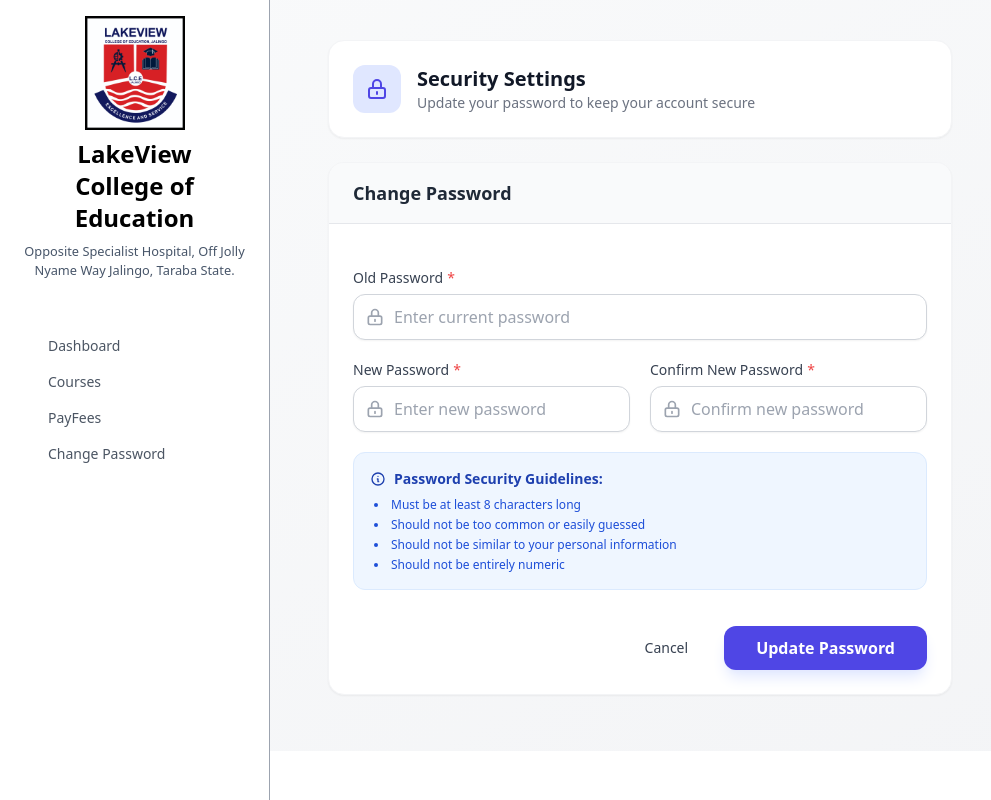
After one commit to Pheebemi/lake-view-college, a Django app: template templates/accounts/change_password.html in a window 1280 px wide. The commit adds this page. Shown: the whole page, without its empty margins (0-991 px from the left). Run offline with Django 5.2, Linux system fonts and the light colour scheme; the template is opened without the code that fills it, so the values that code supplies are empty; style sheets or scripts are compiled from the project's sources; some libraries are stand-ins or nearby versions.

Commit message:
change password function

```diff
--- a/accounts/urls.py
+++ b/accounts/urls.py
@@ -11,6 +11,7 @@ urlpatterns = [
     path('student-profile/', views.student_profile, name='student_profile'),
     path('staff-profile/', views.staff_profile, name='staff_profile'),
     path('edit-student-profile/', views.edit_student_profile, name='edit_student_profile'),
+    path('change-password/', views.change_password, name='change_password'),
     path('edit-staff-profile/', views.edit_staff_profile, name='edit_staff_profile'),
     path('create-course/', course_views.create_course, name='create_course'),
     path('manage-courses/', course_views.manage_courses, name='manage_courses'),
--- /dev/null
+++ b/templates/accounts/change_password.html
@@ -0,0 +1,111 @@
+{% extends 'layout/student_dash_layout.html' %}
+{% load static %}
+
+{% block title %}Change Password{% endblock %}
+
+{% block layout %}
+<div class="flex-1 w-full min-w-0 page-wrapper overflow-hidden">
+    <main class="h-full overflow-y-auto max-w-full pt-4 pb-8 bg-gradient-to-br from-gray-50 to-gray-100">
+        <div class="p-6 max-w-2xl mx-auto space-y-6">
+
+            <!-- Header -->
+            <div class="bg-white rounded-2xl p-6 shadow-sm border border-gray-100">
+                <div class="flex items-center space-x-4">
+                    <div class="p-3 bg-indigo-100 rounded-xl">
+                        <svg class="w-6 h-6 text-indigo-600" fill="none" stroke="currentColor" viewBox="0 0 24 24">
+                            <path stroke-linecap="round" stroke-linejoin="round" stroke-width="2" d="M12 15v2m-6 4h12a2 2 0 002-2v-6a2 2 0 00-2-2H6a2 2 0 00-2 2v6a2 2 0 002 2zm10-10V7a4 4 0 00-8 0v4h8z"></path>
+                        </svg>
+                    </div>
+                    <div>
+                        <h1 class="text-xl font-bold text-gray-900">Security Settings</h1>
+                        <p class="text-sm text-gray-500">Update your password to keep your account secure</p>
+                    </div>
+                </div>
+            </div>
+
+            <!-- Change Password Form -->
+            <div class="bg-white rounded-2xl shadow-sm border border-gray-100 overflow-hidden">
+                <div class="bg-gray-50 px-6 py-4 border-b border-gray-200">
+                    <h2 class="text-lg font-semibold text-gray-800">Change Password</h2>
+                </div>
+
+                <form method="POST" class="p-6 space-y-5">
+                    {% csrf_token %}
+
+                    <!-- Old Password -->
+                    <div class="space-y-1.5">
+                        <label for="old_password" class="text-sm font-medium text-gray-700 flex items-center">
+                            Old Password <span class="text-red-500 ml-1">*</span>
+                        </label>
+                        <div class="relative">
+                            <span class="absolute inset-y-0 left-0 pl-3 flex items-center text-gray-400">
+                                <svg class="w-5 h-5" fill="none" stroke="currentColor" viewBox="0 0 24 24"><path stroke-linecap="round" stroke-linejoin="round" stroke-width="2" d="M12 15v2m-6 4h12a2 2 0 002-2v-6a2 2 0 00-2-2H6a2 2 0 00-2 2v6a2 2 0 002 2zm10-10V7a4 4 0 00-8 0v4h8z"></path></svg>
+                            </span>
+                            <input type="password" name="old_password" id="old_password" required
+                                class="block w-full pl-10 pr-3 py-2.5 border border-gray-300 rounded-xl text-gray-900 focus:ring-2 focus:ring-indigo-500 focus:border-indigo-500 transition shadow-sm"
+                                placeholder="Enter current password">
+                        </div>
+                    </div>
+
+                    <div class="grid grid-cols-1 md:grid-cols-2 gap-5">
+                        <!-- New Password -->
+                        <div class="space-y-1.5">
+                            <label for="new_password" class="text-sm font-medium text-gray-700 flex items-center">
+                                New Password <span class="text-red-500 ml-1">*</span>
+                            </label>
+                            <div class="relative">
+                                <span class="absolute inset-y-0 left-0 pl-3 flex items-center text-gray-400">
+                                    <svg class="w-5 h-5" fill="none" stroke="currentColor" viewBox="0 0 24 24"><path stroke-linecap="round" stroke-linejoin="round" stroke-width="2" d="M12 15v2m-6 4h12a2 2 0 002-2v-6a2 2 0 00-2-2H6a2 2 0 00-2 2v6a2 2 0 002 2zm10-10V7a4 4 0 00-8 0v4h8z"></path></svg>
+                                </span>
+                                <input type="password" name="new_password" id="new_password" required
+                                    class="block w-full pl-10 pr-3 py-2.5 border border-gray-300 rounded-xl text-gray-900 focus:ring-2 focus:ring-indigo-500 focus:border-indigo-500 transition shadow-sm"
+                                    placeholder="Enter new password">
+                            </div>
+                        </div>
+
+                        <!-- Confirm Password -->
+                        <div class="space-y-1.5">
+                            <label for="confirm_password" class="text-sm font-medium text-gray-700 flex items-center">
+                                Confirm New Password <span class="text-red-500 ml-1">*</span>
+                            </label>
+                            <div class="relative">
+                                <span class="absolute inset-y-0 left-0 pl-3 flex items-center text-gray-400">
+                                    <svg class="w-5 h-5" fill="none" stroke="currentColor" viewBox="0 0 24 24"><path stroke-linecap="round" stroke-linejoin="round" stroke-width="2" d="M12 15v2m-6 4h12a2 2 0 002-2v-6a2 2 0 00-2-2H6a2 2 0 00-2 2v6a2 2 0 002 2zm10-10V7a4 4 0 00-8 0v4h8z"></path></svg>
+                                </span>
+                                <input type="password" name="confirm_password" id="confirm_password" required
+                                    class="block w-full pl-10 pr-3 py-2.5 border border-gray-300 rounded-xl text-gray-900 focus:ring-2 focus:ring-indigo-500 focus:border-indigo-500 transition shadow-sm"
+                                    placeholder="Confirm new password">
+                            </div>
+                        </div>
+                    </div>
+
+                    <!-- Guidelines -->
+                    <div class="bg-blue-50 rounded-xl p-4 border border-blue-100">
+                        <h4 class="text-sm font-semibold text-blue-800 mb-2 flex items-center">
+                            <svg class="w-4 h-4 mr-2" fill="none" stroke="currentColor" viewBox="0 0 24 24"><path stroke-linecap="round" stroke-linejoin="round" stroke-width="2" d="M13 16h-1v-4h-1m1-4h.01M21 12a9 9 0 11-18 0 9 9 0 0118 0z"></path></svg>
+                            Password Security Guidelines:
+                        </h4>
+                        <ul class="text-xs text-blue-700 space-y-1 list-disc list-inside ml-1">
+                            <li>Must be at least 8 characters long</li>
+                            <li>Should not be too common or easily guessed</li>
+                            <li>Should not be similar to your personal information</li>
+                            <li>Should not be entirely numeric</li>
+                        </ul>
+                    </div>
+
+                    <!-- Submit Button -->
+                    <div class="pt-4 flex items-center justify-end space-x-3">
+                        <a href="{% url 'dashboard:student_dashboard' %}" class="px-6 py-2.5 text-sm font-medium text-gray-700 hover:text-gray-900 transition">
+                            Cancel
+                        </a>
+                        <button type="submit" class="px-8 py-2.5 bg-indigo-600 text-white font-semibold rounded-xl hover:bg-indigo-700 focus:ring-4 focus:ring-indigo-100 transition shadow-lg shadow-indigo-100">
+                            Update Password
+                        </button>
+                    </div>
+                </form>
+            </div>
+
+        </div>
+    </main>
+</div>
+{% endblock %}
--- a/templates/includes/student-sidebar.html
+++ b/templates/includes/student-sidebar.html
@@ -55,6 +55,14 @@
               <i class="ti ti-calendar text-xl"></i> <span>PayFees</span>
             </a>
           </li>
+          <li class="sidebar-item">
+            <a
+              class="sidebar-link gap-3 py-2 px-3 rounded-md w-full flex items-center hover:text-white hover:bg-blue-500"
+              href="{% url 'accounts:change_password' %}"
+            >
+              <i class="ti ti-lock text-xl"></i> <span>Change Password</span>
+            </a>
+          </li>
         </ul>
       </nav>
     </div>
```
Also changed, not shown: accounts/views.py (+45 -1 lines).
